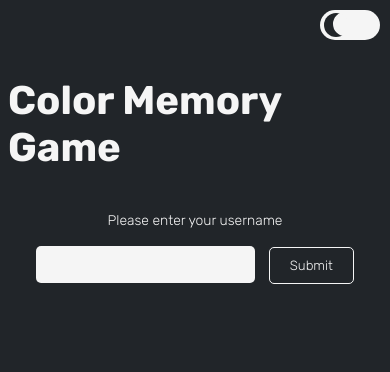
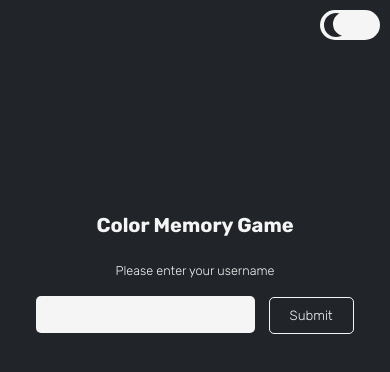
Before and after one commit to AnnaManoleLNU/L3, a website built with Vite: page src/index.html in a window 390 px wide. Built offline with nearby package versions, Linux system fonts and the light colour scheme.

Commit message:
Update css

```diff
--- a/src/css/style.css
+++ b/src/css/style.css
@@ -85,18 +85,32 @@ input {
 @media only screen and (max-width: 900px) {
     body {
         font-size: 0.87em;
+        margin-top: 100px;
     }
 
     h1 {
-        font-size: 40px;
+        font-size: 50px;
     }
 
     input {
         font-size: 15px;
     }
+
     #game-board {
         margin-bottom: 0px;
     }
+}
+
+@media only screen and (max-width: 600px) {
+    body {
+        font-size: 0.79em;
+        margin-top: 200px;
+    }
+
+    h1 {
+        font-size: 20px;
+    }
+
 }
 
 /* Switcher */
--- a/src/index.js
+++ b/src/index.js
@@ -1,8 +1,4 @@
 import { ColorMemoryGame } from './js/ColorMemoryGame.js';
-import { ThemeSwitcher } from './js/ThemeSwitcher.js';
 
 const colorMemoryGame = new ColorMemoryGame();
 colorMemoryGame.initiateGame();
-
-// const themeSwitcher = new ThemeSwitcher();
-// themeSwitcher.initiateThemeSwitcher();
```
Also changed, not shown: dist/index.html, 2 other files.
